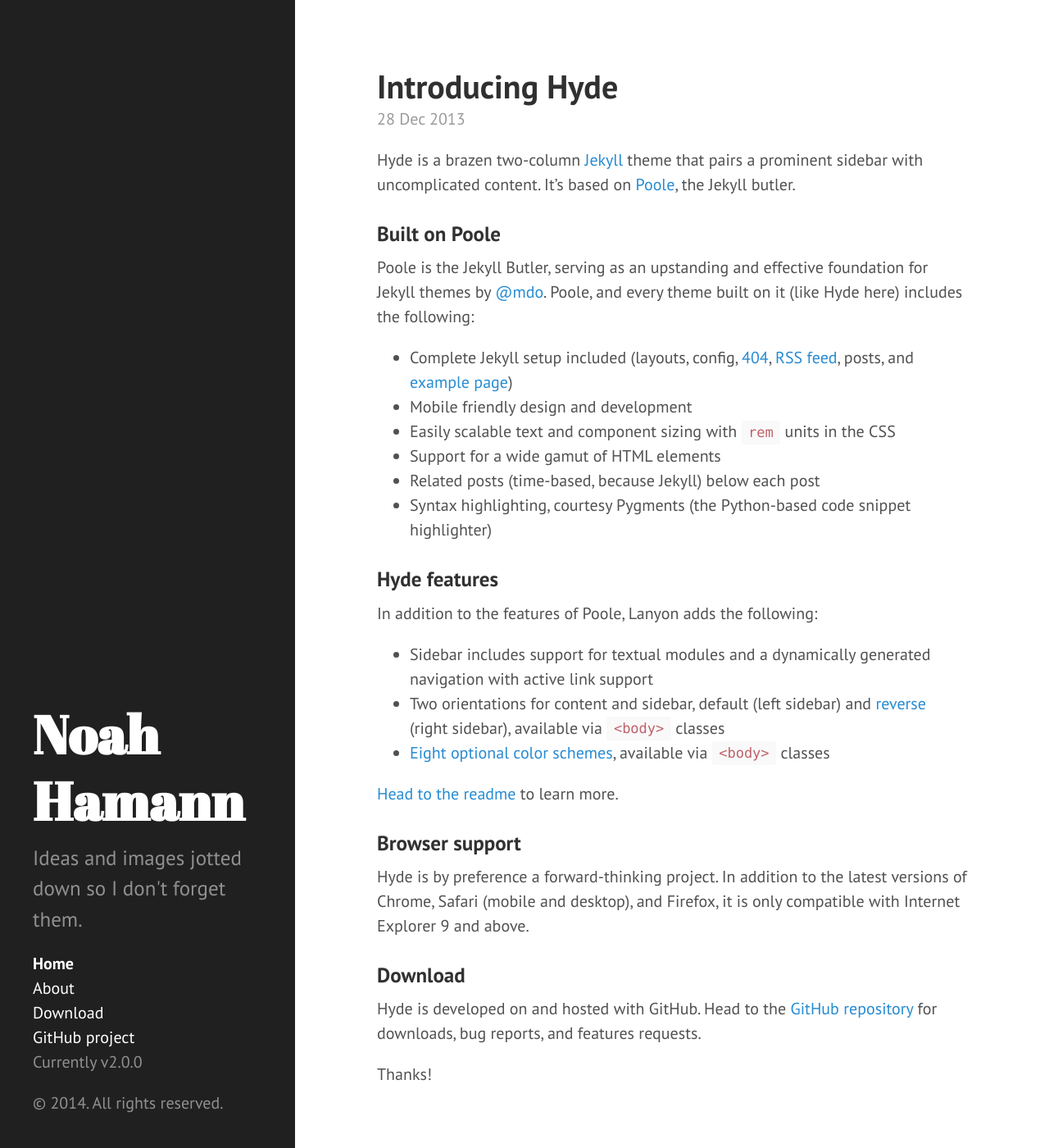
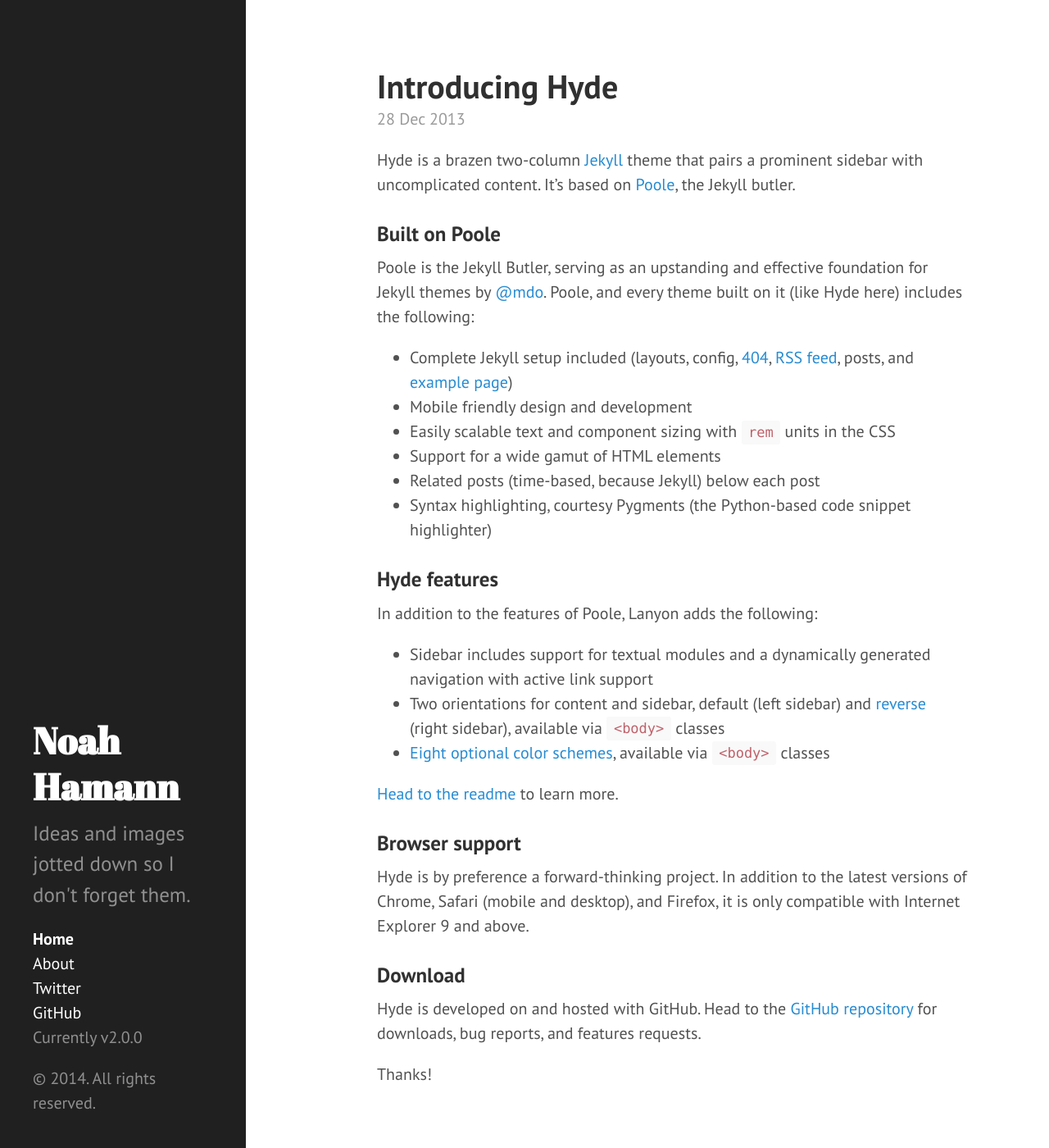
Before and after one commit to njhamann/blog.noahhamann.com, a Jekyll site: the page built from index.html, in a window 1280 px wide and 1400 px high. Shown: the whole window at 82% size. Built offline with Jekyll 4.4.1, drawn with Linux system fonts in a browser that asks for light colours; Markdown is read by kramdown in place of the engine named in the settings; the list of posts is cut into pages by our own code.

Commit message:
config changes

```diff
--- a/_includes/head.html
+++ b/_includes/head.html
@@ -18,6 +18,7 @@
   <link rel="stylesheet" href="/public/css/syntax.css">
   <link rel="stylesheet" href="/public/css/hyde.css">
   <link rel="stylesheet" href="http://fonts.googleapis.com/css?family=PT+Sans:400,400italic,700|Abril+Fatface">
+  <link rel="stylesheet" href="/public/css/custom.css">
 
   <!-- Icons -->
   <link rel="apple-touch-icon-precomposed" sizes="144x144" href="/public/apple-touch-icon-144-precomposed.png">
--- a/_includes/sidebar.html
+++ b/_includes/sidebar.html
@@ -26,8 +26,8 @@
         {% endif %}
       {% endfor %}
 
-      <li class="sidebar-nav-item"><a href="{{ site.github.repo }}/archive/v{{ site.version }}.zip">Download</a></li>
-      <li class="sidebar-nav-item"><a href="{{ site.github.repo }}">GitHub project</a></li>
+      <li class="sidebar-nav-item"><a href="https://twitter.com/njhamann">Twitter</a></li>
+      <li class="sidebar-nav-item"><a href="https://github.com/njhamann">GitHub</a></li>
       <li class="sidebar-nav-item">Currently v{{ site.version }}</li>
     </ul>
 
--- /dev/null
+++ b/public/css/custom.css
@@ -0,0 +1,8 @@
+.sidebar-about h1{
+	font-size: 2.25rem;
+}
+@media (min-width: 48rem) {
+  .sidebar {
+    width: 15rem;
+  }
+}
```
